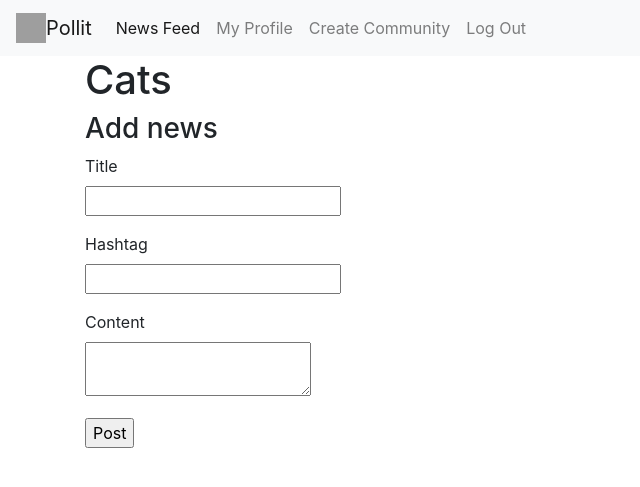
After one commit to GermanovaPolina/web, a Flask app: a page that uses templates/base.html in a window 1280 px wide. The commit adds this page. Shown: the top 487 px of the page, without its empty margins (0-640 px from the left). Run offline with Flask 2, Linux system fonts and the light colour scheme; a user stored in the database is signed in; some libraries are stand-ins or nearby versions; grey boxes are pictures that could not be loaded.

Commit message:
the base
the basic work of programm

```diff
--- a/forms.py
+++ b/forms.py
@@ -27,3 +27,9 @@ class EditComForm(FlaskForm):
     title = StringField('New Community Name')
     bio = TextAreaField('New Bio')
     submit = SubmitField('Change Community')
+
+class AddNewsForm(FlaskForm):
+    title = StringField('Title', validators=[DataRequired()])
+    hashtag = StringField('Hashtag', validators=[DataRequired()])
+    content = TextAreaField('Content', validators=[DataRequired()])
+    submit = SubmitField('Post')
--- a/main.py
+++ b/main.py
@@ -1,6 +1,7 @@
-from flask import Flask, render_template, session, redirect
-from forms import LoginForm, RegForm, EditForm, CreateForm, EditComForm
+from flask import Flask, render_template, session, redirect, make_response
+from forms import LoginForm, RegForm, EditForm, CreateForm, EditComForm, AddNewsForm
 from models import DB, UserModel, NewsModel, CommunityModel
+from datetime import datetime
 
 
 app = Flask(__name__)
@@ -60,7 +61,8 @@ def profile(user_name):
         return redirect('/login')
     user_id = session['user_id']
     user = user_model.get_name(user_name)[0]
-    news = NewsModel(db.get_connection()).get_all(user)
+    news = [(tuply[0], community_model.get(tuply[1])[1], tuply[2], tuply[3], tuply[4], tuply[5], user_name)
+            for tuply in NewsModel(db.get_connection()).get_all(user)][::-1]
     comm = UserModel(db.get_connection()).get(user)[3].split()
     communities = [community_model.get(int(i))[1] for i in comm]
     return render_template('profile.html', user_name=user_name, news=news, communities=communities)
@@ -89,7 +91,9 @@ def community(community_name):
         return redirect('/login')
     user_name = session['username']
     community = CommunityModel(db.get_connection()).get_name(community_name)
-    news = NewsModel(db.get_connection()).get_all(None, community[0])
+    news = [(tuply[0], community_model.get(tuply[1])[1], tuply[2], tuply[3], tuply[4],
+             tuply[5], user_model.get(tuply[6])[1]) for tuply in
+            NewsModel(db.get_connection()).get_all(None, community[0])][::-1]
     admin = int(community[3].split()[0])
     users = [user_model.get(int(i))[1] for i in community[3].split()]
     bio = community[2]
@@ -97,7 +101,6 @@ def community(community_name):
         followed = True
     else:
         followed = False
-    print(followed)
     return render_template('community.html', community_name=community_name, bio=bio, user_name=user_name, news=news, users=users, admin=admin, followed=followed)
 
 @app.route('/create', methods=['GET', 'POST'])
@@ -118,6 +121,8 @@ def create():
 
 @app.route('/follow/<community_name>')
 def follow(community_name):
+    if 'username' not in session:
+        return redirect('/login')
     user_id = session['user_id']
     com_id = community_model.get_name(community_name)[0]
     users = community_model.get_name(community_name)[3].split()
@@ -149,6 +154,8 @@ def edit_com(community_name):
 
 @app.route('/unfollow/<community_name>')
 def unfollow(community_name):
+    if 'username' not in session:
+        return redirect('/login')
     user_id = session['user_id']
     com_id = community_model.get_name(community_name)[0]
     users = community_model.get_name(community_name)[3].split()
@@ -157,6 +164,45 @@ def unfollow(community_name):
         community_model.unfollow(user_id, com_id)
     return redirect(('/community/{}').format(community_name))
 
+@app.route('/community/<community_name>/add_news', methods=['GET', 'POST'])
+def add_news(community_name):
+    if 'username' not in session:
+        return redirect('/login')
+    if str(session['user_id']) in community_model.get_name(community_name)[3].split():
+        form = AddNewsForm()
+        community_id = community_model.get_name(community_name)[0]
+        title = form.title.data
+        hashtag = form.hashtag.data
+        content = form.content.data
+        date = ':'.join(str(datetime.now()).split(':')[:2])
+        if not(title is None or hashtag is None or content is None):
+            news_model.insert(community_id, title, hashtag, content, date, session['user_id'])
+        else:
+            return render_template('add_news.html', form=form, community_name=community_name)
+    return redirect(('/community/{}').format(community_name))
+
+@app.route('/delete_news/<int:news_id>')
+def deleting(news_id):
+    if news_id in [i[0] for i in news_model.get_all()]:
+        news_model.delete(news_id)
+    return redirect(('/profile/{}').format(session['username']))
+
+@app.route('/news_feed')
+def feed():
+    if 'username' not in session:
+        return redirect('/login')
+    communities = user_model.get(session['user_id'])[3].split()
+    news = []
+    for com in communities:
+        news += [(tuply[0], community_model.get(tuply[1])[1], tuply[2], tuply[3], tuply[4], tuply[5],
+                  user_model.get(tuply[6])[1]) for tuply in news_model.get_all(None, int(com))]
+    print(news)
+    news = sorted(news, key=lambda x: x[5], reverse=True)
+    return render_template('feed.html', news=news)
+
+@app.errorhandler(404)
+def not_found(error):
+    return make_response(jsonify({'error': 'Not found'}), 404)
 
 
 if __name__ == '__main__':
--- a/models.py
+++ b/models.py
@@ -113,8 +113,8 @@ class NewsModel:
     def insert(self, community, title, hashtag, content, date, user_id):
         cursor = self.connection.cursor()
         cursor.execute('''INSERT INTO news
-                          (commmunity, title, hashtag, content, date, user_id)
-                          VALUES (?,?,?,?,?,?)''', (community, title, content, date, str(user_id)))
+                          (community, title, hashtag, content, date, user_id)
+                          VALUES (?,?,?,?,?,?)''', (community, title, hashtag, content, date, str(user_id)))
         cursor.close()
         self.connection.commit()
 
--- /dev/null
+++ b/templates/add_news.html
@@ -0,0 +1,37 @@
+{% extends "base.html" %}
+
+{% block content %}
+    <h1>{{ community_name }}</h1>
+    <h3>Add news</h3>
+    <form action="" method="post" novalidate>
+        {{ form.hidden_tag() }}
+        <p>
+            {{ form.title.label }}<br>
+            {{ form.title }}<br>
+            {% for error in form.title.errors %}
+                <div class="alert alert-danger" role="alert">
+                    {{ error }}
+                </div>
+            {% endfor %}
+        </p>
+        <p>
+            {{ form.hashtag.label }}<br>
+            {{ form.hashtag }}<br>
+            {% for error in form.hashtag.errors %}
+                <div class="alert alert-danger" role="alert">
+                    {{ error }}
+                </div>
+            {% endfor %}
+        </p>
+        <p>
+            {{ form.content.label }}<br>
+            {{ form.content }}<br>
+            {% for error in form.content.errors %}
+                <div class="alert alert-danger" role="alert">
+                    {{ error }}
+                </div>
+            {% endfor %}
+        </p>
+        <p>{{ form.submit() }}</p>
+    </form>
+{% endblock %}
--- a/templates/base.html
+++ b/templates/base.html
@@ -20,7 +20,7 @@
   <div class="collapse navbar-collapse" id="navbarNavAltMarkup">
     <div class="navbar-nav">
         {% if "username" in session %}
-        <a class="nav-item nav-link active" href="#">News Feed <span class="sr-only"></span></a>
+        <a class="nav-item nav-link active" href="/news_feed">News Feed <span class="sr-only"></span></a>
       <a class="nav-item nav-link" href="/profile/{{ session['username'] }}">My Profile</a>
         <a class="nav-item nav-link" href="/create">Create Community</a>
         <a class="nav-item nav-link" href="/logout">Log Out</a>
```
Also changed, not shown: templates/community.html (+5 -4 lines), templates/feed.html (added, +18 -0 lines), templates/profile.html (+6 -5 lines), news.db.
